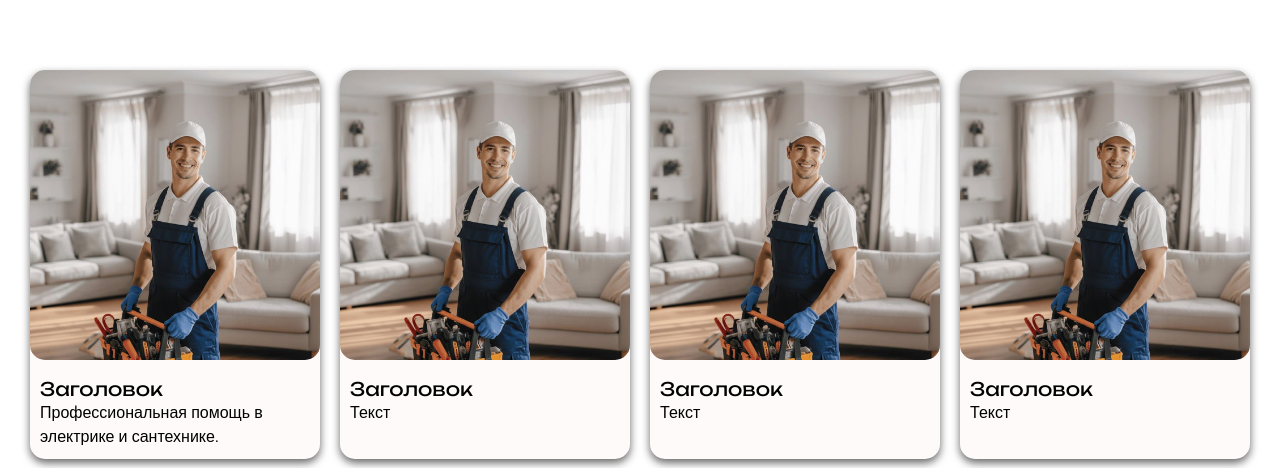
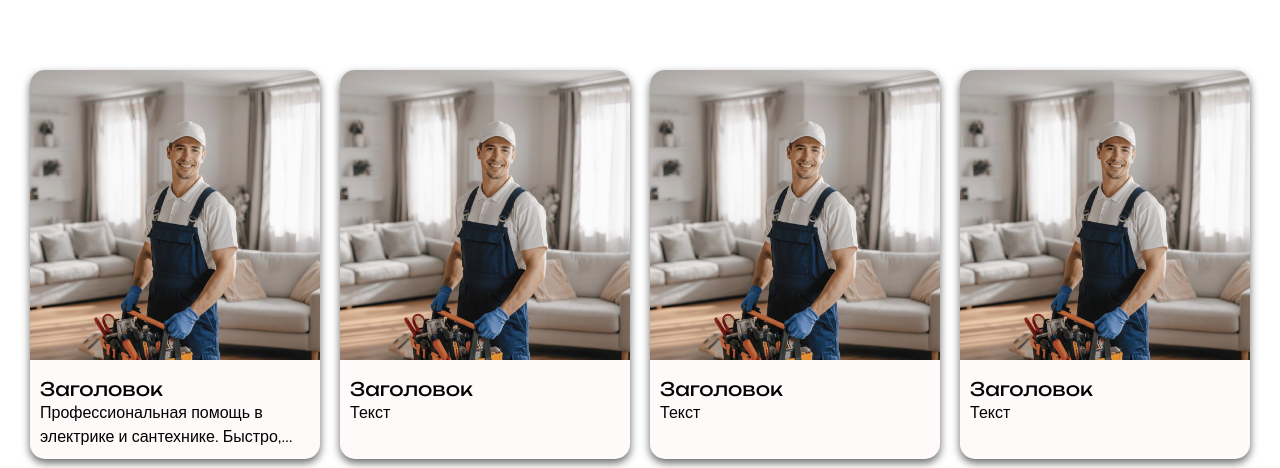
Before and after one commit to sava911/electroplus231, a plain HTML site: page app/page.html in a window 1280 px wide. Shown: the part 332-800 px from the top of the page. Drawn offline with nearby package versions, Linux system fonts and the light colour scheme; a web font is replaced by a local one.

Commit message:
helper start text

```diff
--- a/app/page.html
+++ b/app/page.html
@@ -130,7 +130,9 @@
             <img class="helper__item-img" src="images/man-mob.jpg" alt="blog img">
             <div class="helper__item-wr">
               <h3 class="helper__item-title">Заголовок</h3>
-              <p class="helper__item-text">Профессиональная помощь в электрике и сантехнике.</p>
+              <p class="helper__item-text">Профессиональная помощь в электрике и сантехнике. Быстро, качественно,
+                надежно! Ремонт электропроводки, установка
+                розеток, замена труб, подключение бытовой техники</p>
             </div>
           </div>
           <div class="helper__item">
--- a/app/sass/_blog.scss
+++ b/app/sass/_blog.scss
@@ -31,6 +31,9 @@
     border-radius: 15px;
     box-shadow: var(--shadow-md);
     background-color: var(--bg-color);
+    // max-height: 400px;
+    // width: 350px;
+
   }
 
   &__item-wr {
@@ -40,7 +43,8 @@
   &__item-img {
     width: 100%;
     max-height: 300px;
-    border-radius: 15px;
+    border-top-left-radius: 15px;
+    border-top-right-radius: 15px;
   }
 
   &__item-title {
@@ -48,8 +52,14 @@
   }
 
   &__item-text {
-    // overflow: hidden;
-    // text-overflow: ellipsis;
+    display: -webkit-box;
+    /* Поддержка старых браузеров */
+    -webkit-box-orient: vertical;
+    /* Ориентация боксов */
+    -webkit-line-clamp: 2;
+    /* Ограничение в 2 строки */
+    overflow: hidden;
+    /* Скрытие лишнего текста */
   }
 }
 
```
Also changed, not shown: app/css/style.min.css.
